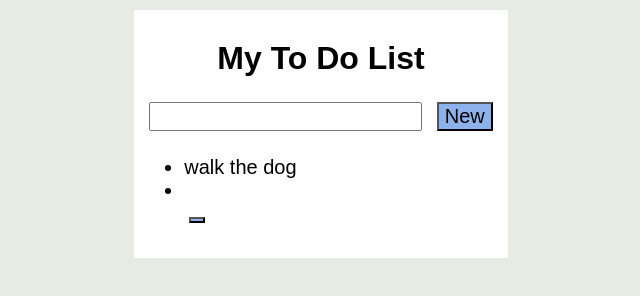
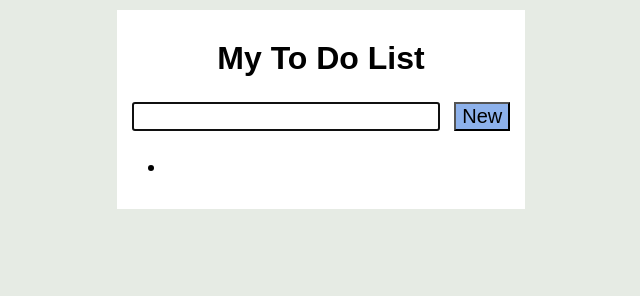
Before and after one commit to mtor72/MyToDoList, a plain HTML site: page index.html in a window 1280 px wide. Both pictures are taken after a click on the button "New". Shown: the whole page, without its empty margins (319-959 px from the left). Drawn offline with Linux system fonts and the light colour scheme.

Commit message:
modify and add new feature

```diff
--- a/css/style.css
+++ b/css/style.css
@@ -19,9 +19,10 @@ h1 {
 input {
     font-size: 20px;
     margin: 5px;
+    width: 300px;
 }
 
-button {
+button.new {
     font-size: 20px;
     background-color: #8db1eb;
     margin: 5px;
--- a/index.html
+++ b/index.html
@@ -11,7 +11,7 @@
     <main>
         <h1>My To Do List</h1>
         <input type="text">
-        <button>New</button>
+        <button class="new">New</button>
         <ul></ul>
     </main>
 </body>
--- a/js/script.js
+++ b/js/script.js
@@ -1,16 +1,13 @@
 const list = document.querySelector('ul');
 const input = document.querySelector('input');
+const buttonNew = document.querySelector('button.new');
 
-let listItem = document.createElement('li');
 const btn = document.createElement('button');
 
-listItem.innerText = 'walk the dog';
-
-list.appendChild(listItem);
-
-document.querySelector('button').addEventListener('click', () => {
-    listItem = document.createElement('li');
+buttonNew.addEventListener('click', () => {
+    let listItem = document.createElement('li');
     listItem.innerText = input.value;
     list.appendChild(listItem);
-    list.appendChild(btn);
+    input.value = "";
+    input.focus();
 });
```
